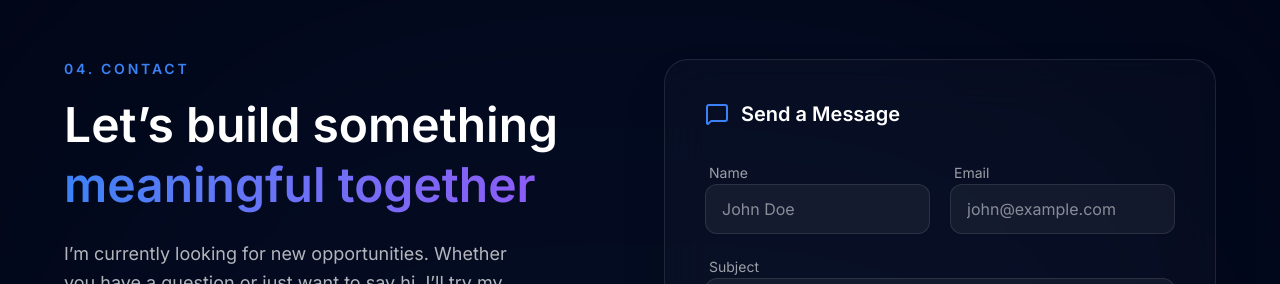
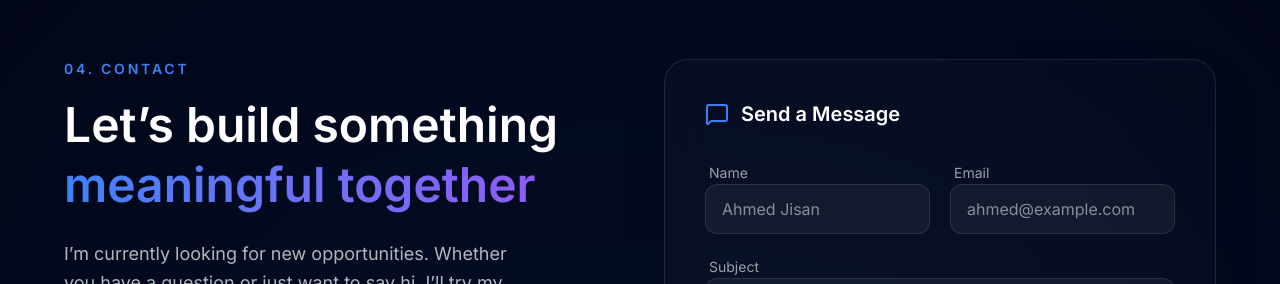
Before and after one commit to shazzad-hosen/shazzadHosen-dev, a React (Vite) app: page / in a window 1280 px wide. Shown: the part 3062-3346 px from the top of the page. Built offline with nearby package versions, Linux system fonts and the light colour scheme.

Commit message:
minor changes

```diff
--- a/src/sections/Contact.jsx
+++ b/src/sections/Contact.jsx
@@ -135,7 +135,7 @@ function Contact() {
                     name="user_name"
                     required
                     type="text"
-                    placeholder="John Doe"
+                    placeholder="Ahmed Jisan"
                     className="w-full bg-white/5 border border-white/10 rounded-xl px-4 py-3 text-[16px] text-white focus:outline-none focus:border-primary transition-all"
                   />
                 </div>
@@ -146,7 +146,7 @@ function Contact() {
                     name="user_email"
                     required
                     type="email"
-                    placeholder="john@example.com"
+                    placeholder="ahmed@example.com"
                     className="w-full bg-white/5 border border-white/10 rounded-xl px-4 py-3 text-[16px] text-white focus:outline-none focus:border-primary transition-all"
                   />
                 </div>
```
